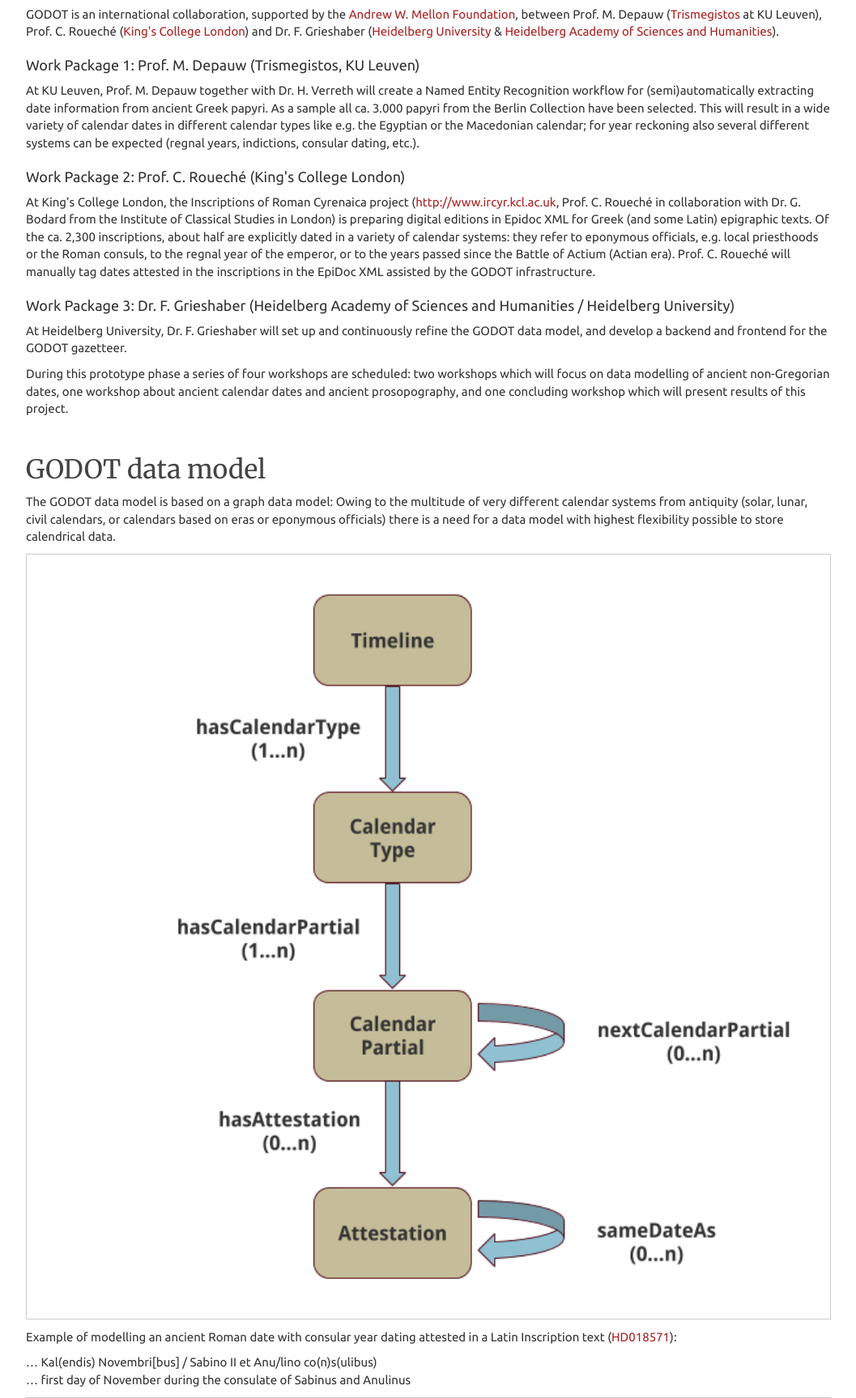
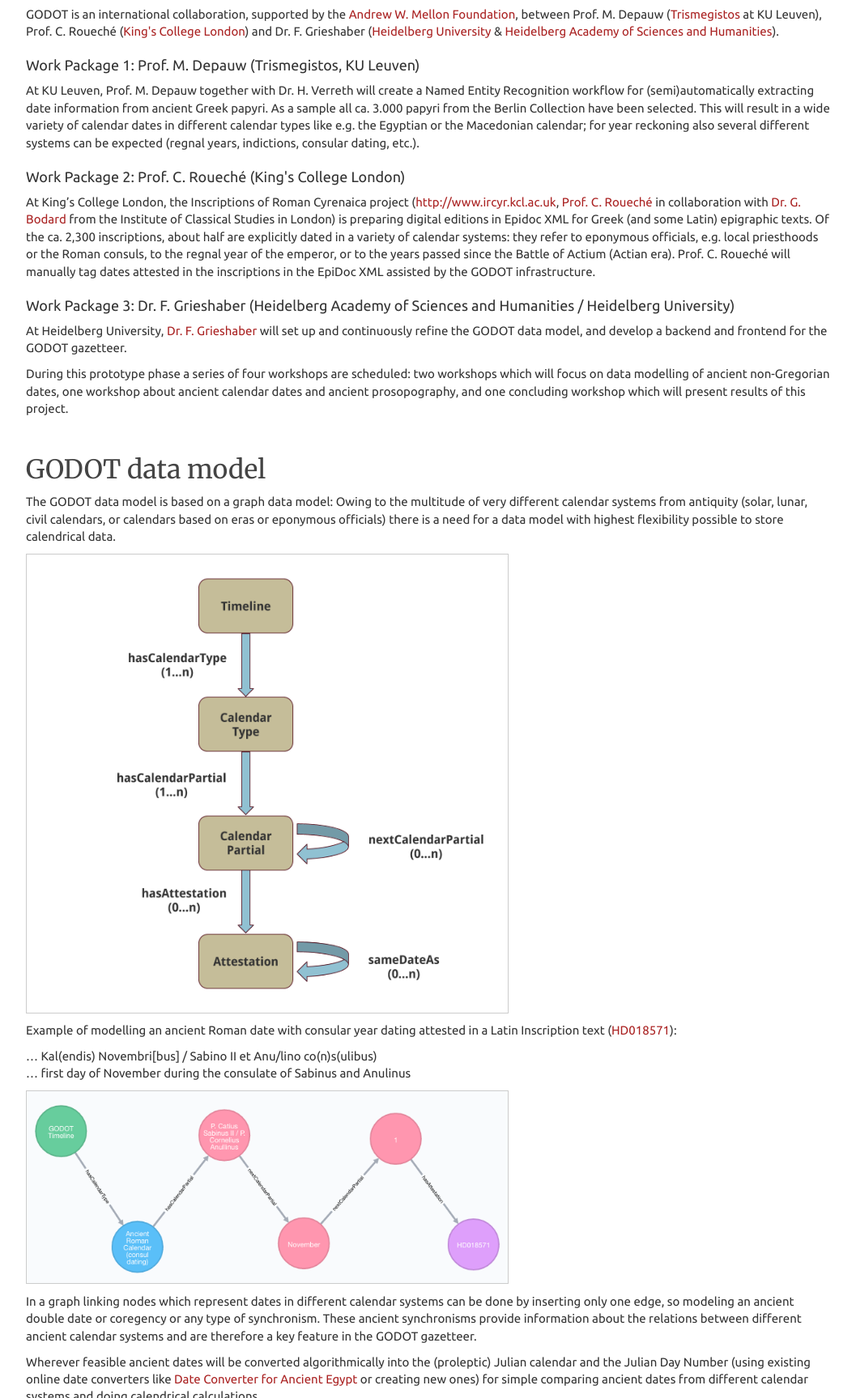
Before and after one commit to Boyquotes/godot-website, a Flask app: template app/templates/about.html in a window 1280 px wide. Shown: the part 570-2297 px from the top of the page at 81% size, without its empty margins (76-1133 px from the left). Run offline with Flask 2, Linux system fonts and the light colour scheme; the template is opened without the code that fills it, so the values that code supplies are empty; some libraries are stand-ins or nearby versions.

Commit message:
minor changes in css and wordings (about page)

```diff
--- a/app/static/mystyle.css
+++ b/app/static/mystyle.css
@@ -156,6 +156,10 @@
     color: #f5f5f5;
     background-color: #aa2222;
 }
+img {
+    width:50%;
+}
+
 @media (max-width: 1050px) {
     .navbar-nav .open .dropdown-menu {
         position: static;
@@ -217,6 +221,9 @@
     }
     .collapsing {
         overflow: hidden!important;
+    }
+    img {
+        width: 90%;
     }
 }
 
@@ -286,4 +293,7 @@
         color: #ffffff;
         background-color: #ccc;
     }
+    img {
+        width: 60%;
+    }
 }
--- a/app/templates/about.html
+++ b/app/templates/about.html
@@ -8,17 +8,17 @@
 <h3>Work Package 1: Prof. M. Depauw (Trismegistos, KU Leuven)</h3>
 <p>At KU Leuven, Prof. M. Depauw together with Dr. H. Verreth will create a Named Entity Recognition workflow for (semi)automatically extracting date information from ancient Greek papyri. As a sample all ca. 3.000 papyri from the Berlin Collection have been selected. This will result in a wide variety of calendar dates in different calendar types like e.g. the Egyptian or the Macedonian calendar; for year reckoning also several different systems can be expected (regnal years, indictions, consular dating, etc.).</p>
 <h3>Work Package 2: Prof. C. Roueché (King's College London)</h3>
-<p>At King’s College London, the Inscriptions of Roman Cyrenaica project (<a href="http://www.ircyr.kcl.ac.uk/">http://www.ircyr.kcl.ac.uk</a>, Prof. C. Roueché in collaboration with Dr. G. Bodard from the Institute of Classical Studies in London) is preparing digital editions in Epidoc XML for Greek (and some Latin) epigraphic texts. Of the ca. 2,300 inscriptions, about half are explicitly dated in a variety of calendar systems: they refer to eponymous officials, e.g. local priesthoods or the Roman consuls, to the regnal year of the emperor, or to the years passed since the Battle of Actium (Actian era). Prof. C. Roueché will manually tag dates attested in the inscriptions in the EpiDoc XML assisted by the GODOT infrastructure.</p>
+<p>At King’s College London, the Inscriptions of Roman Cyrenaica project (<a href="http://www.ircyr.kcl.ac.uk/">http://www.ircyr.kcl.ac.uk</a>, <a href="https://orcid.org/0000-0002-3606-2049">Prof. C. Roueché</a> in collaboration with <a href="https://orcid.org/0000-0002-8566-6666">Dr. G. Bodard</a> from the Institute of Classical Studies in London) is preparing digital editions in Epidoc XML for Greek (and some Latin) epigraphic texts. Of the ca. 2,300 inscriptions, about half are explicitly dated in a variety of calendar systems: they refer to eponymous officials, e.g. local priesthoods or the Roman consuls, to the regnal year of the emperor, or to the years passed since the Battle of Actium (Actian era). Prof. C. Roueché will manually tag dates attested in the inscriptions in the EpiDoc XML assisted by the GODOT infrastructure.</p>
 <h3>Work Package 3: Dr. F. Grieshaber (Heidelberg Academy of Sciences and Humanities / Heidelberg University)</h3>
-<p>At Heidelberg University, Dr. F. Grieshaber will set up and continuously refine the GODOT data model, and develop a backend and frontend for the GODOT gazetteer.</p>
+<p>At Heidelberg University, <a href="https://orcid.org/0000-0002-2733-6941">Dr. F. Grieshaber</a> will set up and continuously refine the GODOT data model, and develop a backend and frontend for the GODOT gazetteer.</p>
 <p>During this prototype phase a series of four workshops are scheduled: two workshops which will focus on data modelling of ancient non-Gregorian dates, one workshop about ancient calendar dates and ancient prosopography, and one concluding workshop which will present results of this project.</p>
 <h2>GODOT data model</h2>
 <p>The GODOT data model is based on a graph data model: Owing to the multitude of very different calendar systems from antiquity (solar, lunar, civil calendars, or calendars based on eras or eponymous officials) there is a need for a data model with highest flexibility possible to store calendrical data.</p>
-<p><img src="/static/GODOTConceptualModel.png" style="border:1px solid #ccc; width:100%"/></p>
+<p><img src="/static/GODOTConceptualModel.png" style="border:1px solid #ccc;"/></p>
 <p>Example of modelling an ancient Roman date with consular year dating attested in a Latin Inscription text (<a href="http://edh-www.adw.uni-heidelberg.de/edh/inschrift/HD018571">HD018571</a>):</p>
 <p>… Kal(endis) Novembri[bus] / Sabino II et Anu/lino co(n)s(ulibus)<br />
 … first day of November during the consulate of Sabinus and Anulinus</p>
-<p><img src="/static/consularDating.png" style="border:1px solid #ccc; width:100%"/></p>
+<p><img src="/static/consularDating.png" style="border:1px solid #ccc;"/></p>
 <p>In a graph linking nodes which represent dates in different calendar systems can be done by inserting only one edge, so modeling an ancient double date or coregency or any type of synchronism. These ancient synchronisms provide information about the relations between different ancient calendar systems and are therefore a key feature in the GODOT gazetteer.</p>
 <p>Wherever feasible ancient dates will be converted algorithmically into the (proleptic) Julian calendar and the Julian Day Number (using existing online date converters like <a href="http://dc.online-resourcen.de/rest_api">Date Converter for Ancient Egypt</a> or creating new ones) for simple comparing ancient dates from different calendar systems and doing calendrical calculations.</p>
 <p>A public API will give third party projects access to the complete GODOT data for reuse.</p>
```
